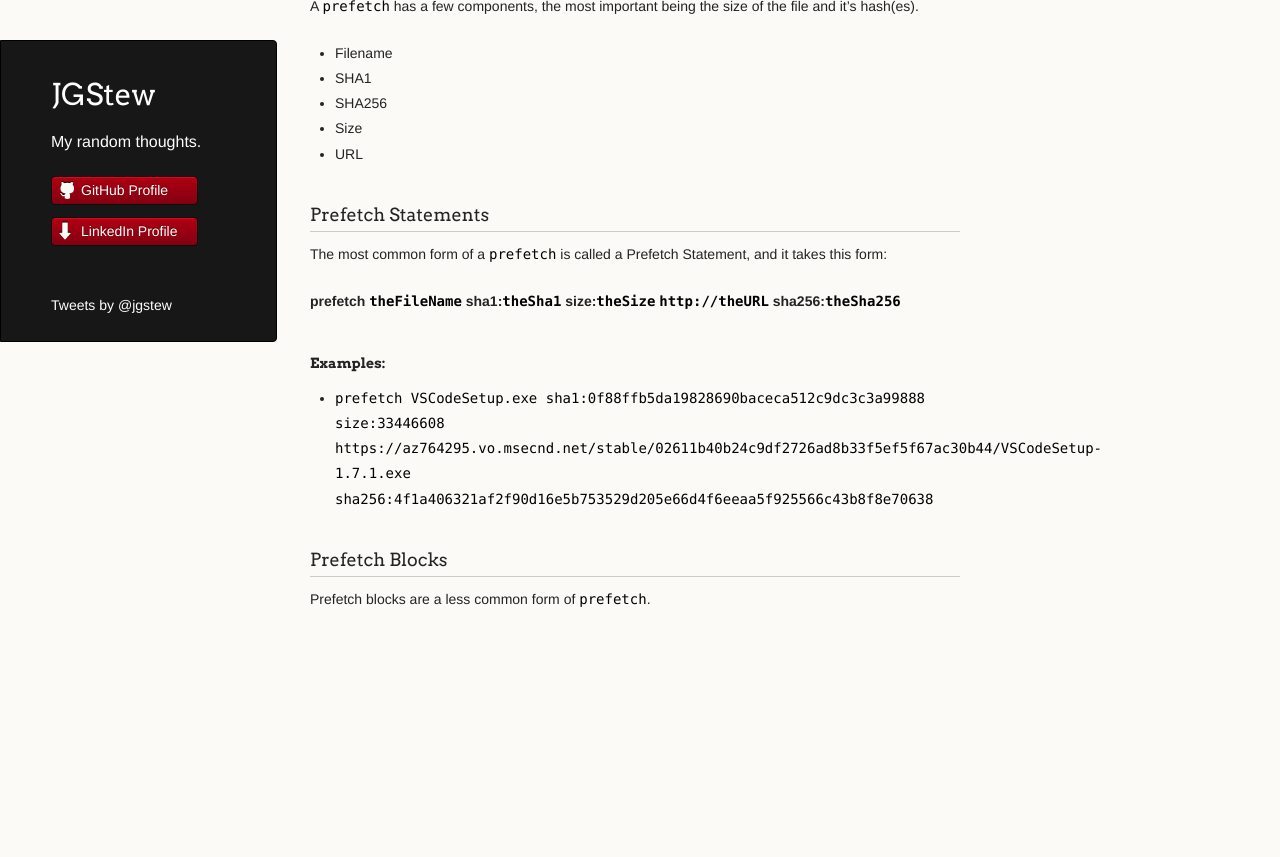
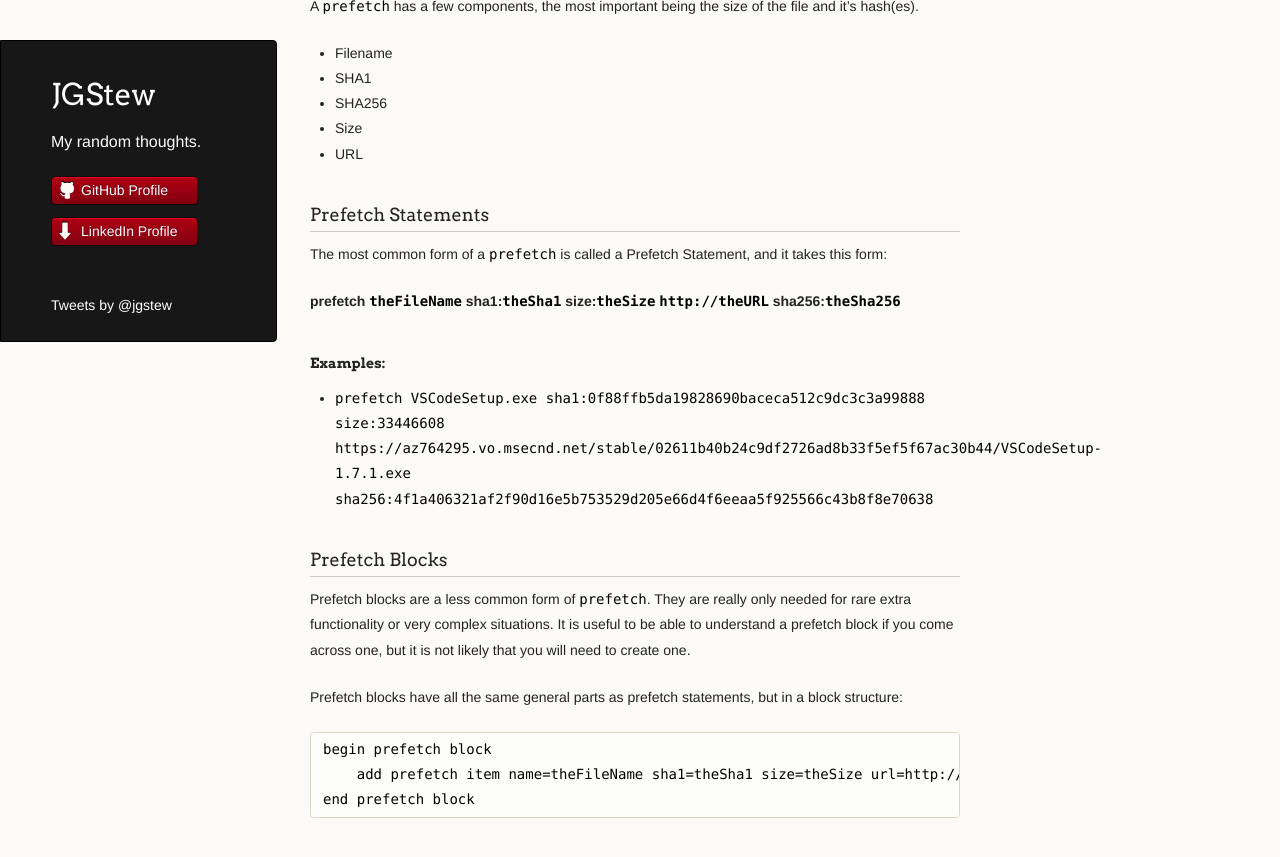
Before and after one commit to jgstew/jgstew.github.io, a Jekyll site: the page built from _posts/2016-11-21-Downloading-Files-with-BigFix:-Prefetches.md, in a window 1280 px wide and 900 px high, scrolled down 765 px. Shown: the top 857 px of the window. Built offline with Jekyll 4.4.1, drawn with Linux system fonts in a browser that asks for light colours; comment, search, counter and statistics services are not loaded; before the commit the page ends 1449 px from its top, so only the background shows below that.

Commit message:
Update 2016-11-21-Downloading-Files-with-BigFix:-Prefetches.md

```diff
--- a/_posts/2016-11-21-Downloading-Files-with-BigFix:-Prefetches.md
+++ b/_posts/2016-11-21-Downloading-Files-with-BigFix:-Prefetches.md
@@ -39,4 +39,10 @@ The most common form of a `prefetch` is called a Prefetch Statement, and it take
 
 ### Prefetch Blocks
 
-Prefetch blocks are a less common form of `prefetch`.
+Prefetch blocks are a less common form of `prefetch`. They are really only needed for rare extra functionality or very complex situations. It is useful to be able to understand a prefetch block if you come across one, but it is not likely that you will need to create one.
+
+Prefetch blocks have all the same general parts as prefetch statements, but in a block structure:
+
+    begin prefetch block
+        add prefetch item name=theFileName sha1=theSha1 size=theSize url=http://theURL
+    end prefetch block
```
